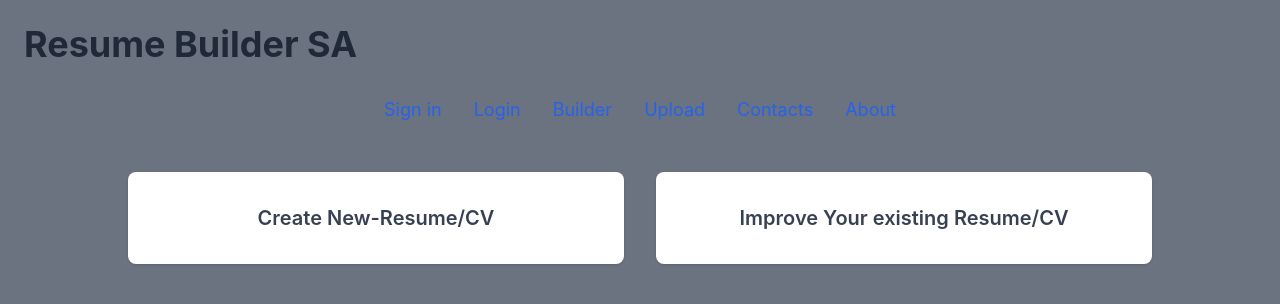
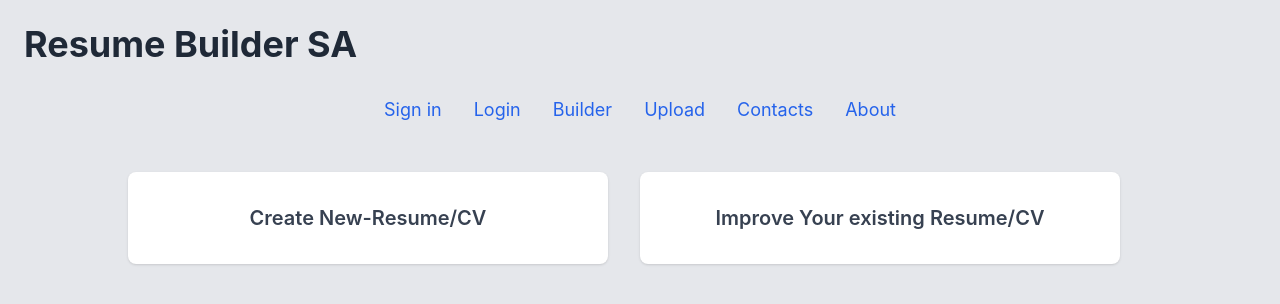
Before and after one commit to Sbusiso2904/natesa, a React (Create React App) app: page / in a window 1280 px wide. Shown: the top 304 px of the page. Built offline with nearby package versions, Linux system fonts and the light colour scheme.

Commit message:
learning React

```diff
--- a/src/App.jsx
+++ b/src/App.jsx
@@ -1,6 +1,8 @@
+import ResumeTemp from "./ResumeTemp";
+
 function App() {
   return (
-    <div className="min-h-screen bg-gray-500 p-6">
+    <div className="min-h-screen bg-gray-200 p-6">
       <h1 className="text-4xl font-bold text-sideleft mb-8 text-gray-800">
         Resume Builder SA
       </h1>
@@ -38,8 +40,11 @@ function App() {
             Improve Your existing Resume/CV
           </p>
         </div>
+
+      <div></div>
       </div>
     </div>
+
   );
 }
 
--- /dev/null
+++ b/src/ResumeTemp.jsx
@@ -0,0 +1,9 @@
+function ResumeTemp(){
+    return(
+        <div>
+            <p>fhgjkhggdfghkgjfhdfghjlhkgfdfvbvcvbvcbxrdetrretrtryetrewrqeweaASDGFHJHKG</p>
+        </div>
+    )
+}
+
+export default ResumeTemp
```
